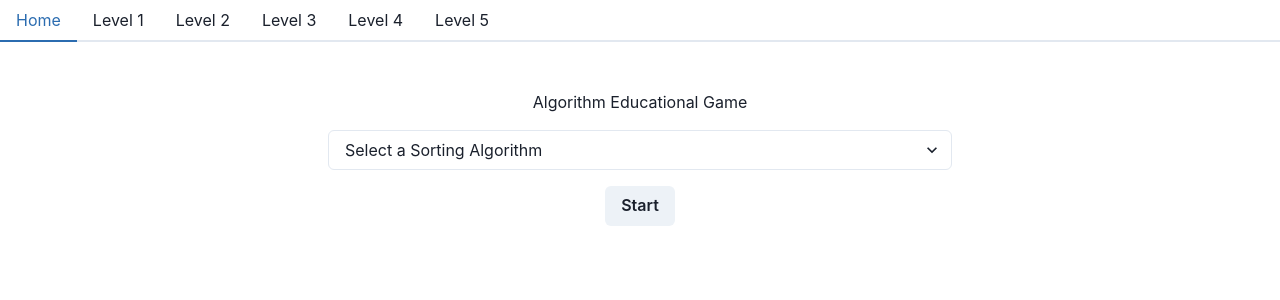
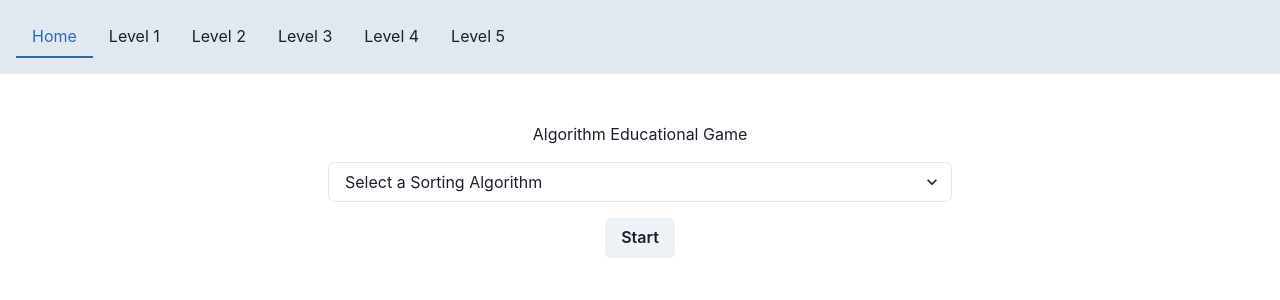
Before and after one commit to ShaimaaAliECE/se3350_project-group-7, a React (Create React App) app in the folder client/: page / in a window 1280 px wide. Shown: the top 300 px of the page. Built offline with nearby package versions, Linux system fonts and the light colour scheme.

Commit message:
Render SortingGame component at index route instead of navigation

```diff
--- a/client/src/App.tsx
+++ b/client/src/App.tsx
@@ -2,7 +2,7 @@
 import { ChakraProvider } from "@chakra-ui/react";
 import { BrowserRouter as Router, Routes, Route } from "react-router-dom";
 import { GameProvider } from "./context/GameContext";
-import Navigation from "./components/navigation";
+import SortingGame from "./components/SortingGame";
 
 function App() {
   return (
@@ -10,7 +10,7 @@
       <GameProvider>
         <Router>
           <Routes>
-                <Route path="/" element={<Navigation />} />
+            <Route path="/" element={<SortingGame />} />
           </Routes>
         </Router>
       </GameProvider>
```
Lines whose indentation alone changed are shown as unchanged.
